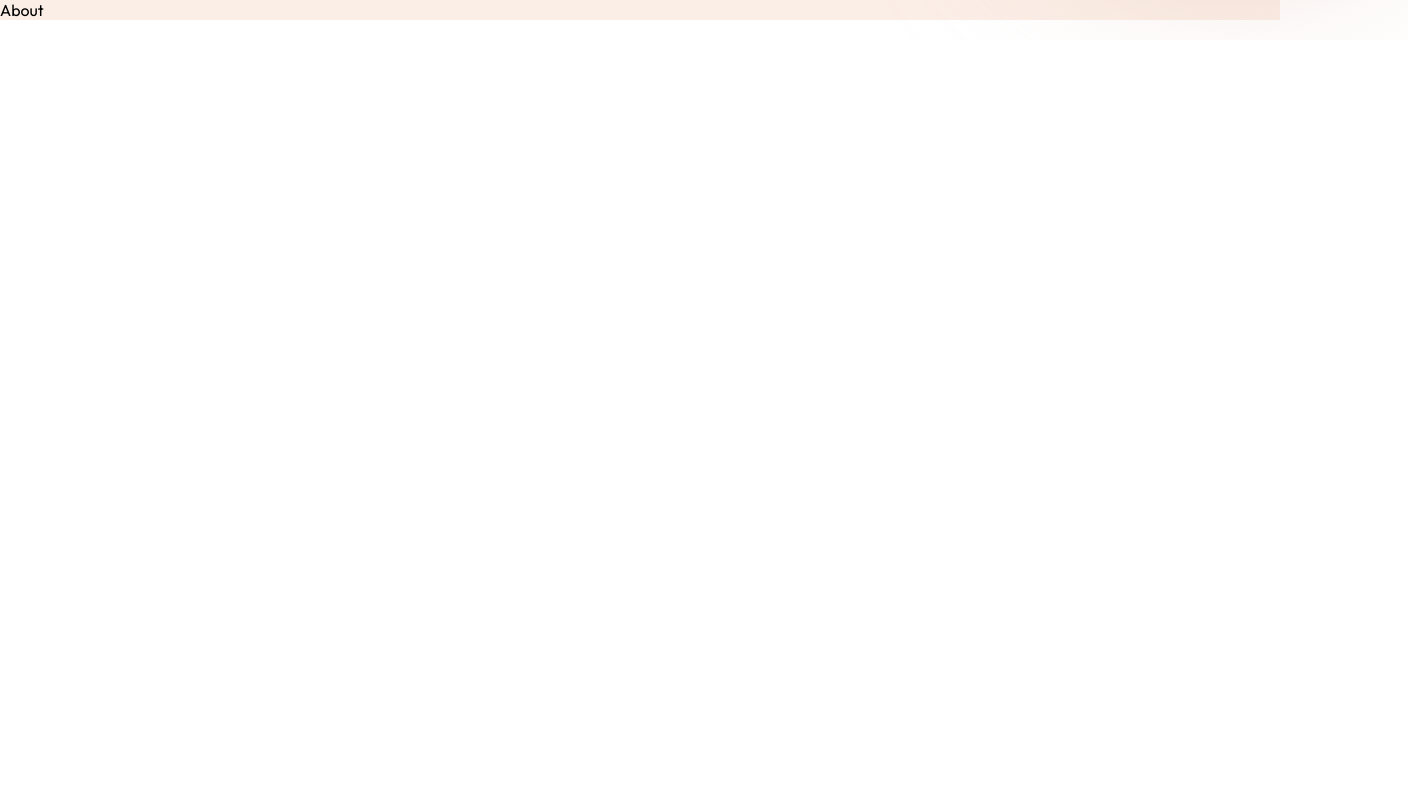
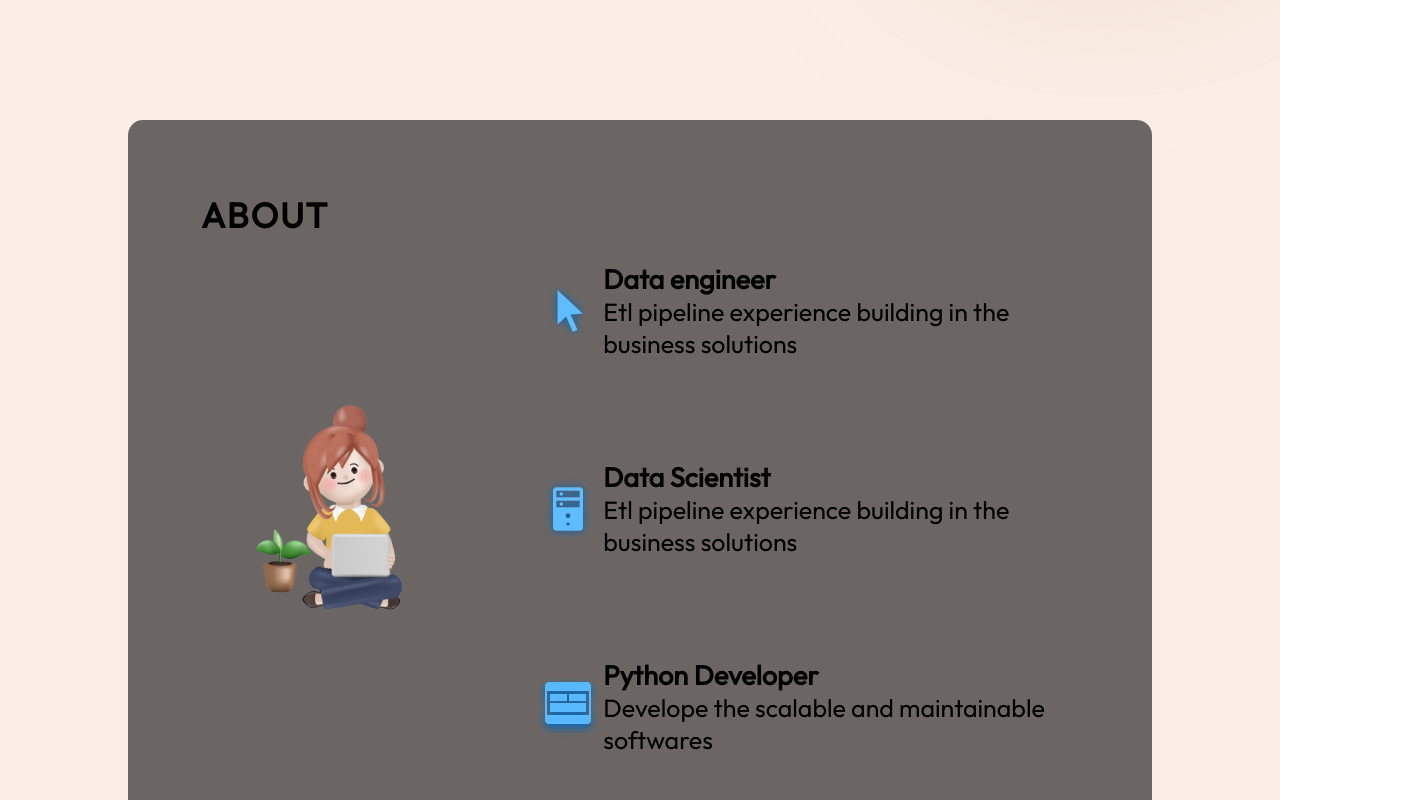
Before and after one commit to prince3453/portfolio-prince, a React (Vite) app: page / in a window 1280 px wide. Shown: the part 760-1560 px from the top of the page, 1408 px wide, since content can reach past the window. Before the commit the page ends 800 px from the top, so only its background shows below. Built offline with nearby package versions, Linux system fonts and the light colour scheme.

Commit message:
About section with all the update except color

```diff
--- a/src/component/About/About.jsx
+++ b/src/component/About/About.jsx
@@ -1,8 +1,40 @@
 import React from 'react'
+import {getImageUrl} from '../../utils'
+import styles from './About.module.css'
 
 export const About =  () => {
     return(
-        <div>About</div>
+        <section className={styles.container} id ="About">
+            <h2 className={styles.title}>About</h2>
+         <div className={styles.content}>
+            <img className={styles.aboutImage} src={getImageUrl("about/aboutImage.png")} alt="Me setting withe image of laptop"  />
+            <ul className={styles.aboutItems}>
+                <li className={styles.aboutItem}>
+                    <img src={getImageUrl("about/cursorIcon.png")} alt="cursor Icon" />
+                    <div className={styles.aboutItemtext}>
+                        <h3>Data engineer</h3>
+                        <p>Etl pipeline experience building in the business solutions</p>
+                    </div>
+                </li>
+
+                <li className={styles.aboutItem}>
+                    <img src={getImageUrl("about/serverIcon.png")} alt="Server Icon" />
+                    <div className={styles.aboutItemtext}>
+                        <h3>Data Scientist</h3>
+                        <p>Etl pipeline experience building in the business solutions</p>
+                    </div>
+                </li>
+
+                <li className={styles.aboutItem}>
+                    <img src={getImageUrl("about/uiIcon.png")} alt="ui Icon" />
+                    <div className={styles.aboutItemtext}>
+                        <h3>Python Developer</h3>
+                        <p>Develope the scalable and maintainable softwares</p>
+                    </div>
+                </li>
+            </ul>
+        </div>
+        </section>
     )
 };
 
--- a/src/component/About/About.module.css
+++ b/src/component/About/About.module.css
@@ -0,0 +1,90 @@
+@import "../../vars.css";
+
+.container {
+    position: relative;
+    background-color: rgba(12,12,12,0.6);
+    border-radius: 15px;
+    padding: 73px;
+    margin-top: 120px;
+    z-index: 1;
+    margin-left: 10%;
+    margin-right: 10%;
+}
+
+.title{
+    color: var(--color-text);
+    font-size: 35px;
+    font-weight: 700;
+    letter-spacing: 1.75px;
+    text-transform: uppercase;
+}
+
+.content{
+    display: flex;
+    flex-direction: row;
+    align-items: center;
+}
+
+.aboutImage{
+    width: 35%;
+}
+
+.aboutItems {
+    color: var(--color-text);
+    display: flex;
+    flex-direction: column;
+    gap: 50px;
+}
+
+.aboutItem{
+    display: flex;
+    flex-direction: row;
+    align-items: center;
+    border-radius: 20px;
+    list-style: none;
+    padding: 25px;
+    background-image: linear-gradient(90deg, rgba(165,215,232,0.42) 0%, rgba(255,255,255,0) 100%);
+    background-size: 0 100%;
+    background-repeat: no-repeat;
+    transition: 0.4s;
+}
+
+.aboutItemtext h3 {
+    font-size: 27px;
+    font-weight: 600;
+}
+
+.aboutItemtext p{
+    font-size: 25px;
+}
+
+.aboutItem:hover{
+    background-size: 100% 100%;
+}
+
+
+@media screen and (max-width: 768px) {
+    .container {
+        background-color: transparent;
+        padding-left: 0px;
+        padding-right: 0px;
+    }
+
+    .content{
+        flex-direction: column;
+    }
+
+    .aboutImage {
+        display: none;
+    }
+
+    .aboutItems{
+        margin-top: 29px;
+    }
+
+    .aboutItem{
+        padding-left: 0;
+        padding-right: 0;
+    }
+
+}
--- a/src/component/Hero/hero.module.css
+++ b/src/component/Hero/hero.module.css
@@ -97,19 +97,20 @@
 
 
 
-  .bottomblur{
+  .bottomblur {
     position: absolute;
     width: 70vw;
     height: 25vw;
-    min-width: 350px;
-    max-width: 250px;
+    min-width: 250px; /* adjusted to be less than max-width */
+    max-width: 350px; /* adjusted to be more than min-width */
     top: 130px;
-    right: -20vw;
+    right: -10vw;
     border-radius: 764px;
     background: rgba(226, 191, 179);
     filter: blur(100px);
     z-index: 0;
   }
+
 
 
   @media screen and (max-width: 830px) {
--- a/src/index.css
+++ b/src/index.css
@@ -4,3 +4,7 @@
     padding: 0;
     font-family: 'outfit', 'Arial', 'helvetica', sans-serif;
 }
+
+html{
+    scroll-behavior: smooth;
+}
```
